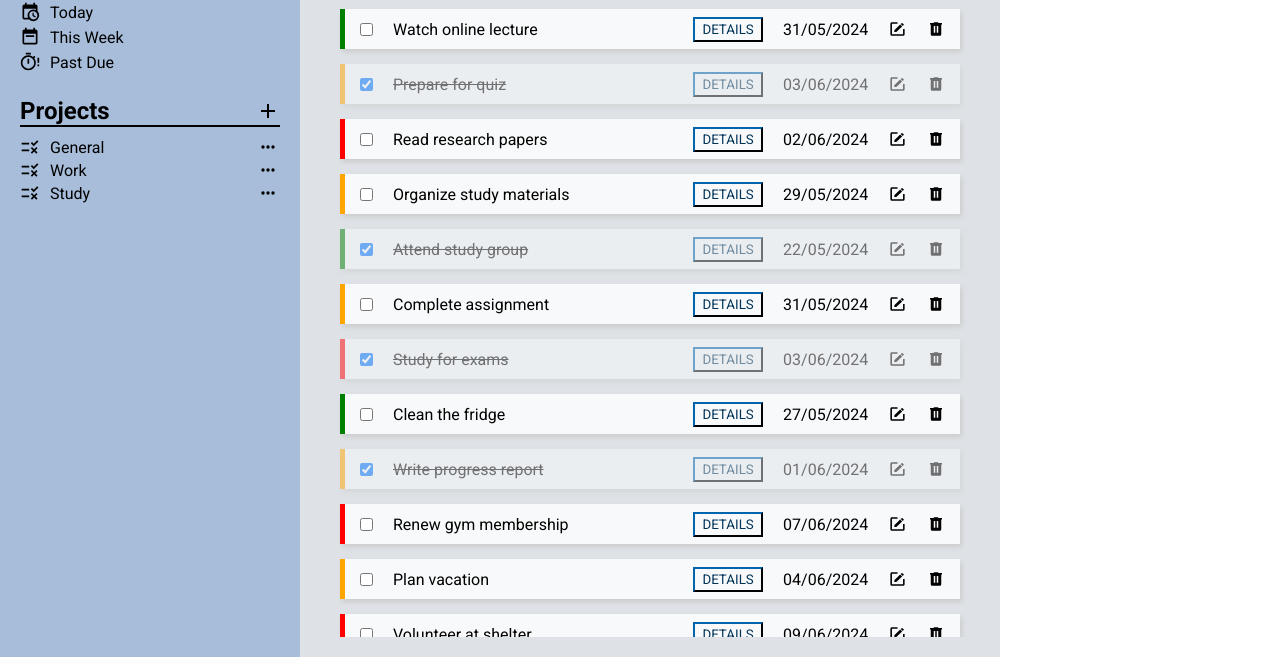
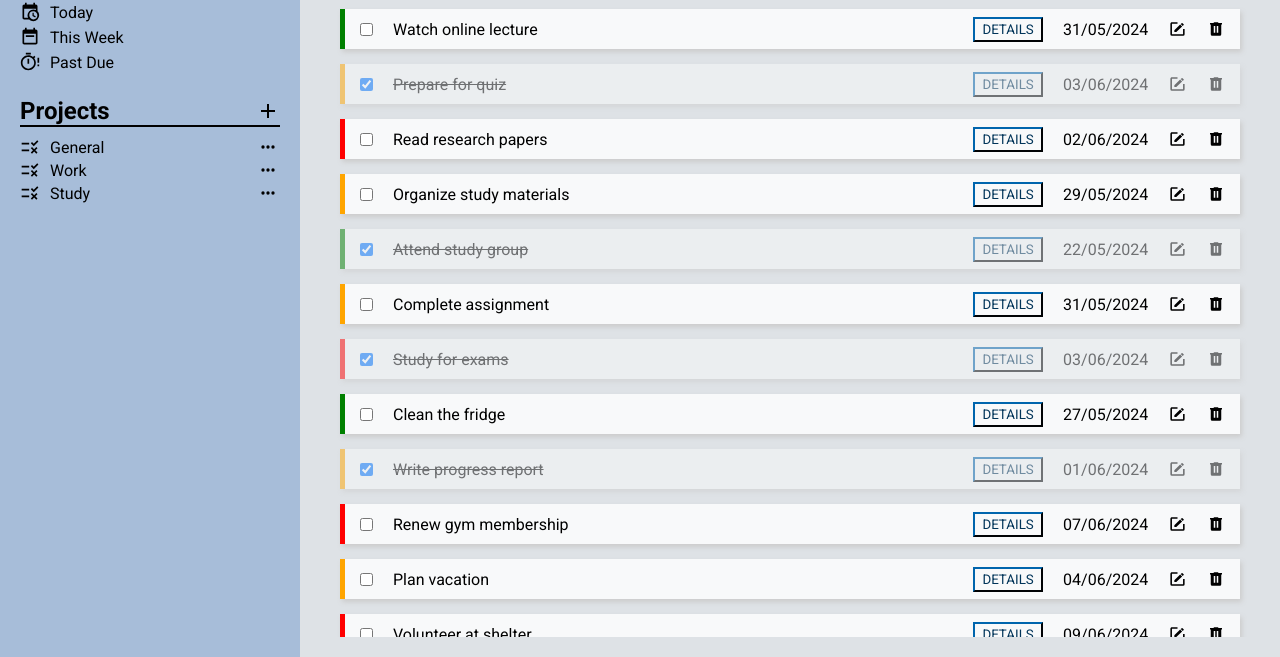
Before and after one commit to lostqubit/Todo-App, a website built with webpack: page src/index.html in a window 1280 px wide. Shown: the part 143-800 px from the top of the page. Built offline with nearby package versions, Linux system fonts and the light colour scheme.

Commit message:
fix body height bug

```diff
--- a/src/style.css
+++ b/src/style.css
@@ -15,7 +15,6 @@ ul{
 }
 
 body{
-    position:absolute;
     height:100%;
     display: grid;
     grid-template-rows: 55px 1fr;
@@ -41,6 +40,7 @@ header img{
     grid-template-columns: minmax(200px,300px) minmax(700px,1fr);
     min-height: 0;
     height: calc(100%-55px);
+    overflow: auto;
 }
 
 #sidebar{
```
Also changed, not shown: dist/main.js, 1 other file.
